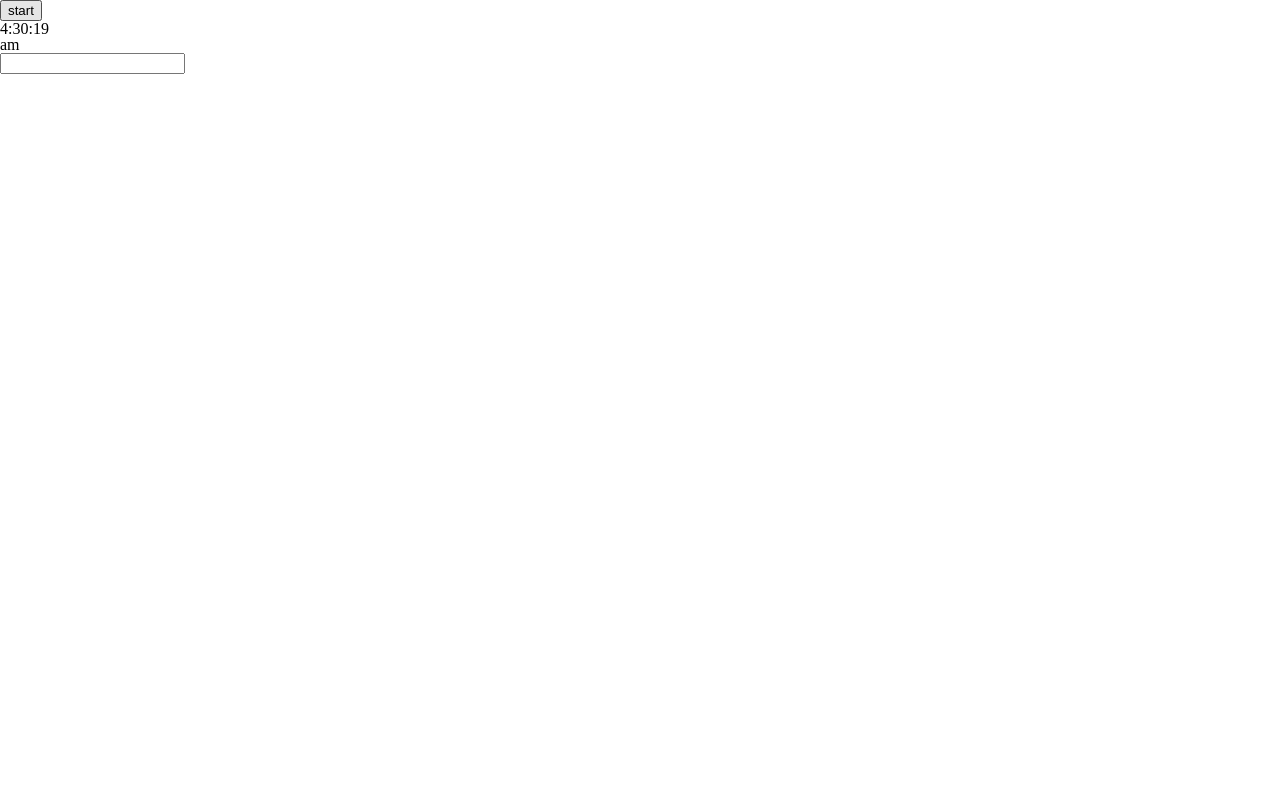
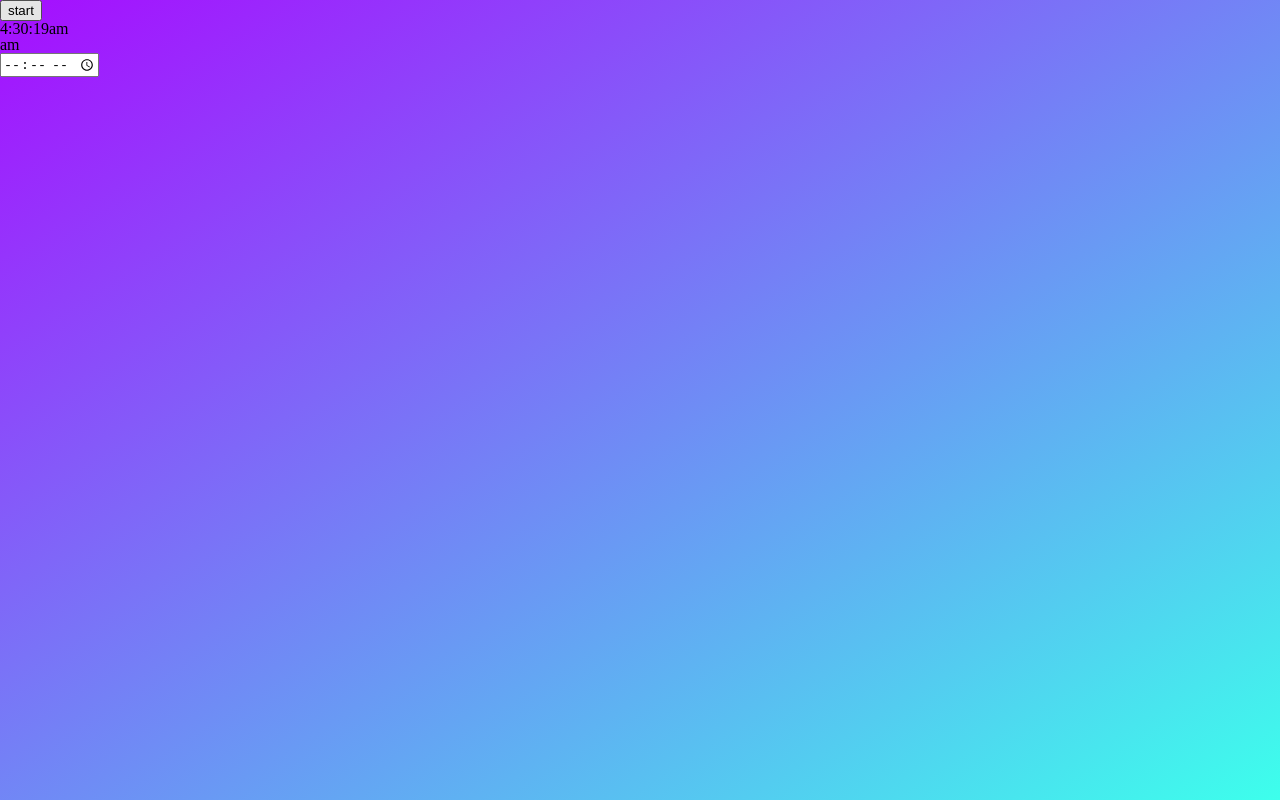
Before and after one commit to emaraosman/alarmclock, a plain HTML site: page index.html in a window 1280 px wide. Drawn offline with Linux system fonts and the light colour scheme.

Commit message:
adding functionality and minimal style

```diff
--- a/assets/stylesheets/main.css
+++ b/assets/stylesheets/main.css
@@ -47,6 +47,21 @@ table {
 	border-spacing: 0;
 }
 
+/*STYLE BEGINS BELOW*/
+
+html{
+	height: 100%;
+	width: 100%;
+}
+
+body{
+	background-image: linear-gradient(to bottom right, #A60DFF 0%, #3DFFEC 100%);
+	background-repeat: no-repeat;
+	background-size: cover;
+	background-position: center;
+	height: 100%;
+	width: 100%;
+}
 
 .clock-container{
   height: 300px;
@@ -54,7 +69,8 @@ table {
   background-color: gray;
 }
 
-.clock-time{
+.time{
+	margin: 0 auto;
 
 }
 
--- a/index.html
+++ b/index.html
@@ -14,12 +14,14 @@
 
 	<input type="button" value="start" >
 
-	<div id="d1"></div><div id="ampm">am</div>
+	<div id="time"></div><div id="ampm">am</div>
 
 
-	<input id="endTime" type="text" name="" >
+	<input id="endTime" type="time" name="" >
 
- <audio src="" id="alarm-sound" autoplay="false">
+
+
+ 	<audio src="" id="alarm-sound" autoplay="false">
 
  </audio>
 
@@ -32,32 +34,58 @@
 
 <script type="text/javascript">
 	function clock(){
-		var d = new Date();
-		var h = d.getHours();
-		var m = d.getMinutes();
-		var s = d.getSeconds();
+		var currTime = new Date();
+		var hours = currTime.getHours();
+		var mins = currTime.getMinutes();
+		var sec = currTime.getSeconds();
 		var endTime = document.getElementById('endTime').value;
 
-			if(m<10){
-				m ="0" + m;
+		var dhours = hours;
+		var dmins = mins;
+		var dsec = sec;
+
+
+		if(hours>12){
+			hours = hours-12;
+			hours = "0" + hours;
+
+
+			// document.getElementById('ampm').innerHTML="pm";
+			// var ampm="pm"
+			// realTime = document.getElementById('time').innerHTML + "pm";
+		}
+
+		if(sec<10){
+				dsec="0"+sec;
 			}
 
-			if(h>12){
-				h = h-12;
-				document.getElementById('ampm').innerHTML="pm";
+		if(mins<10){
+				dmins ="0" + mins;
 			}
 
-		document.getElementById('d1').innerHTML= h+":"+m+":"+s;
 
 
-			var realTime=document.getElementById('d1').innerHTML= h+":"+m+":"+s;
+			else{
+				// realTime = document.getElementById('time').innerHTML + " am";
+				ampm = "am";
+			}
 
-			if (realTime == endTime){
+		var displayTime = document.getElementById('time').innerHTML= dhours+":"+dmins+":"+dsec+"am";
+		var realTime=document.getElementById('time').innerHTML= hours+":"+mins+":"+sec;
+
+		// console.log(realTime)
+
+		document.getElementById('time').innerHTML= dhours+":"+dmins+":"+dsec + ampm;
+
+
+
+			if (realTime == endTime.value){
 				alert("ITS TIME");
-				document.getElementById('alarm-sound').autoplay="true";
+				// document.getElementById('alarm-sound').autoplay="true";
 			}
 
 		}
+		console.log(document.getElementById('endTime').value)
 
 		setInterval("clock()",0);
 
```
